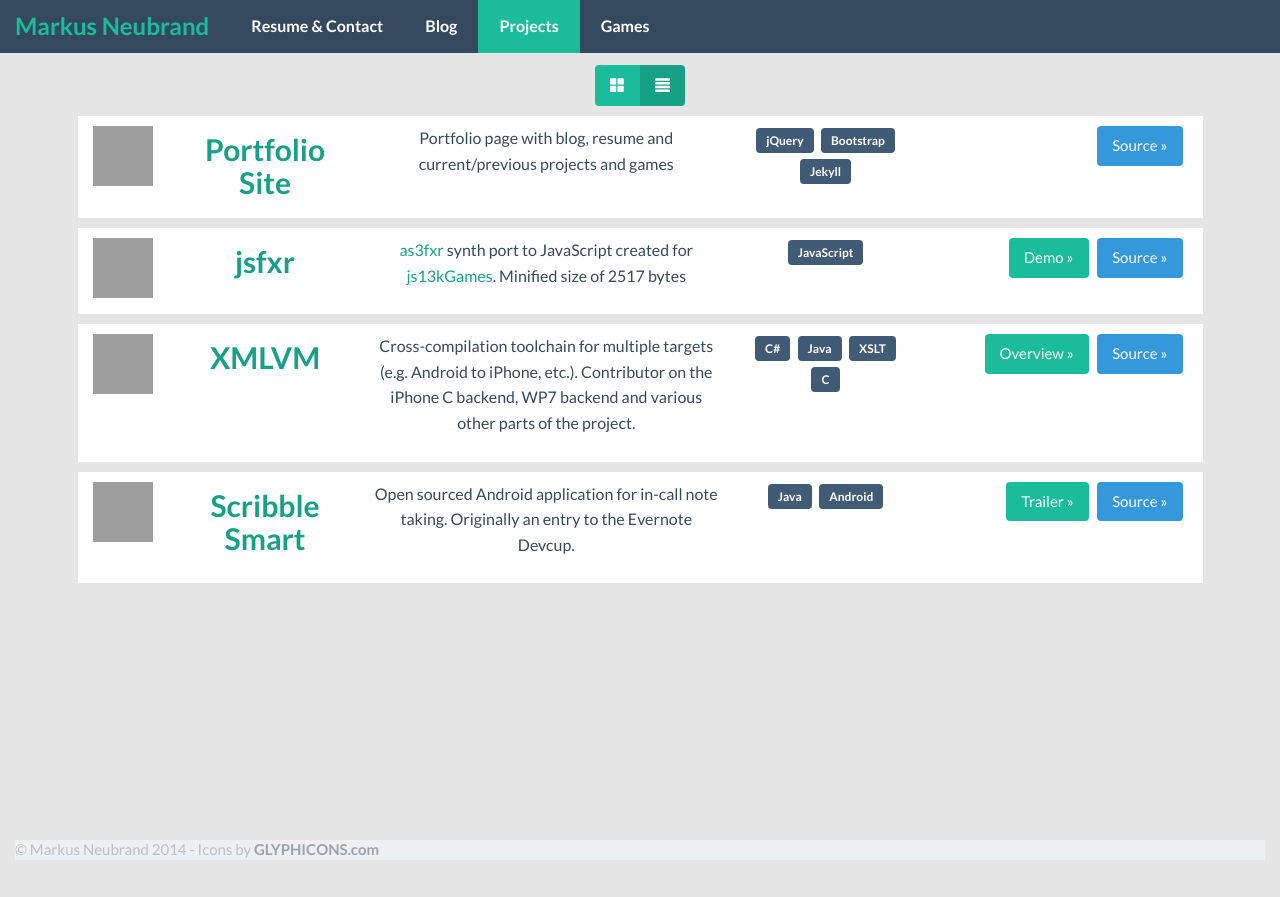
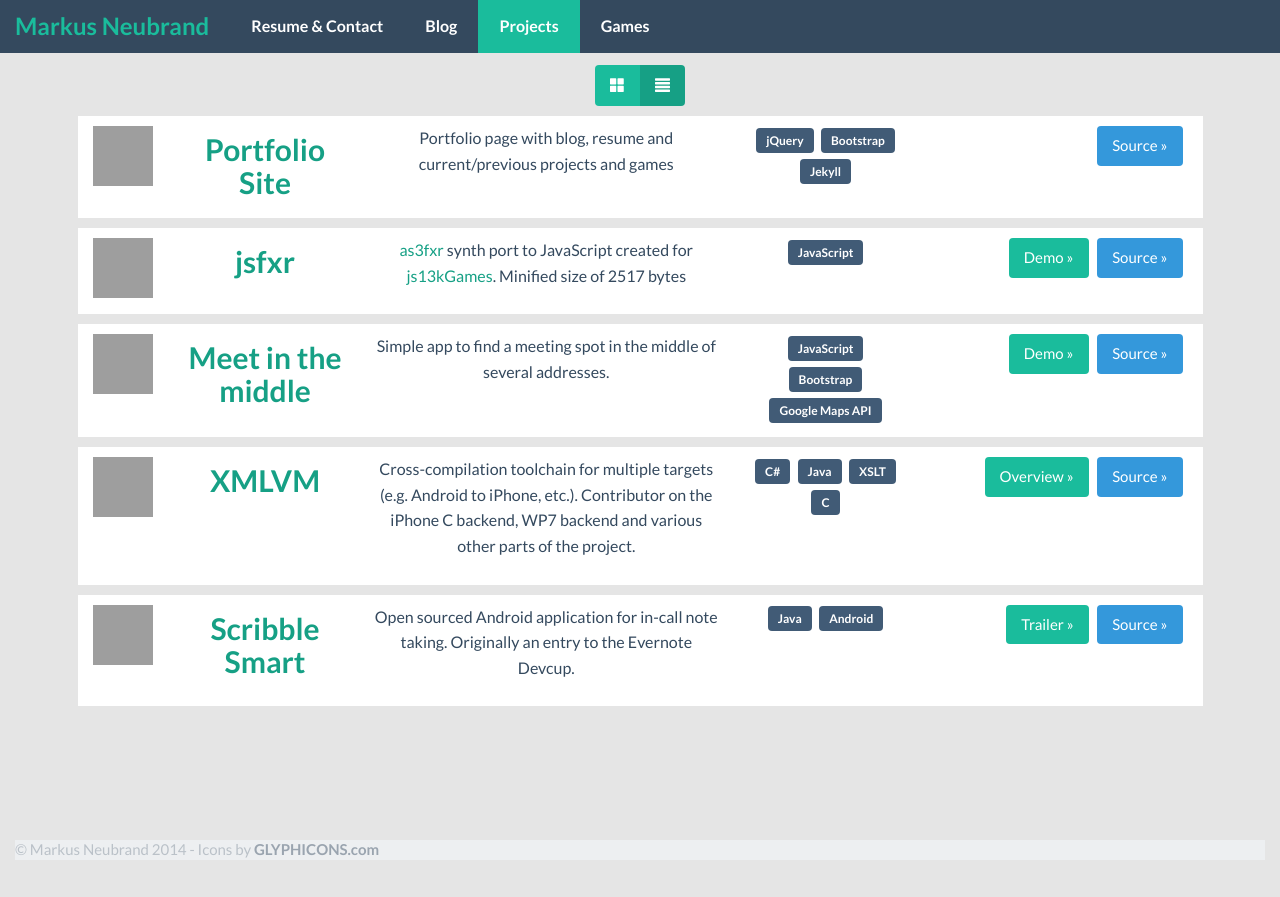
Before and after one commit to mneubrand/mneubrand.github.io, a Jekyll site: the page built from projects-list.html, in a window 1280 px wide. Shown: the top 897 px of the page. Built offline with Jekyll 4.4.1, drawn with Linux system fonts in a browser that asks for light colours; nearby versions of some CDN libraries; Markdown is read by kramdown in place of the engine named in the settings; grey boxes are pictures that could not be loaded.

Commit message:
Added meet-in-the-middle

```diff
--- a/_data/projects.json
+++ b/_data/projects.json
@@ -31,6 +31,24 @@
             ],
             "tags": [
                 "JavaScript"
+            ]
+        },
+        {
+            "title": "Meet in the middle",
+            "image": "img/projects/mitm.png",
+            "description": "Simple app to find a meeting spot in the middle of several addresses.",
+            "actions": [
+                {
+                    "title": "Demo",
+                    "url": "projects/meet-in-the-middle/demo.html"
+                },
+                {
+                    "title": "Source",
+                    "url": "https://github.com/mneubrand/meet-in-the-middle"
+                }
+            ],
+            "tags": [
+                "JavaScript", "Bootstrap", "Google Maps API"
             ]
         },
         {
```
